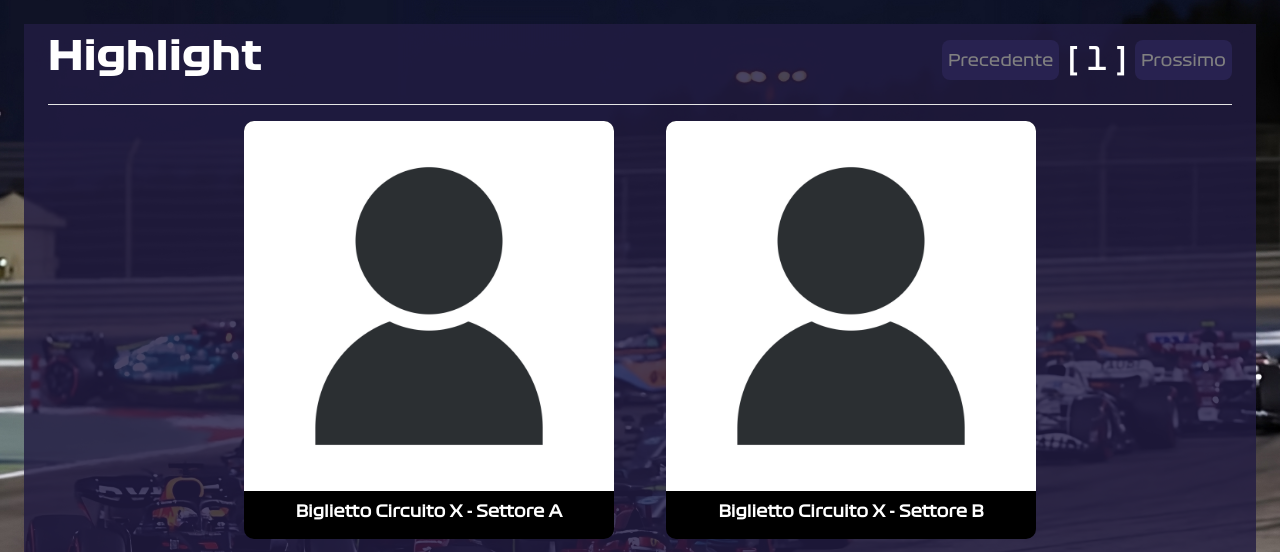
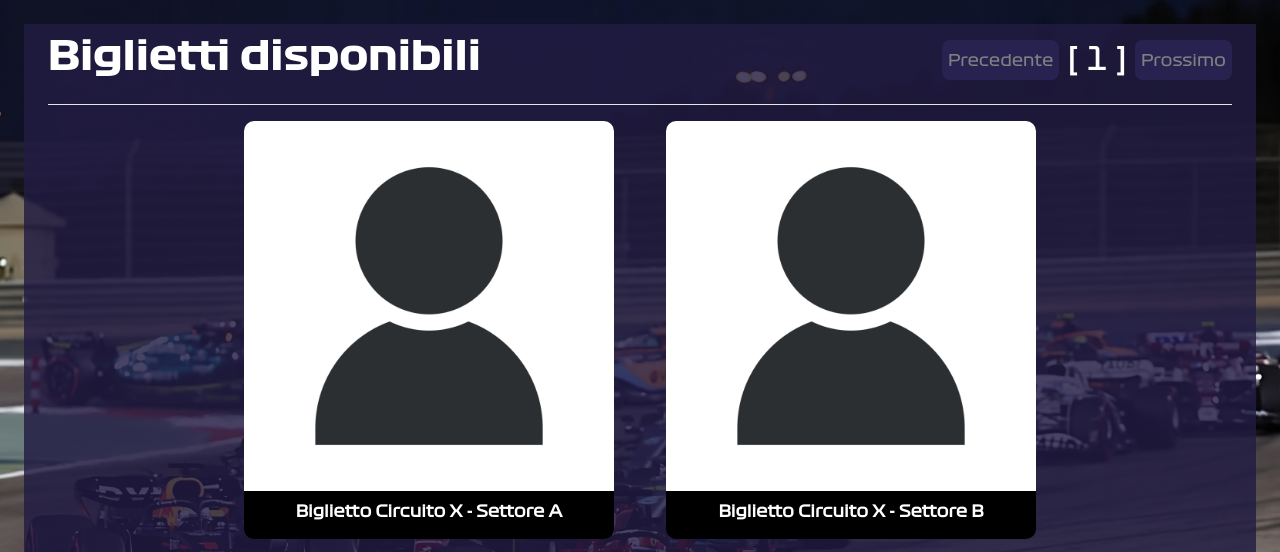
Before and after one commit to Anrighe/Progetto-Tecnologie-Web-2022-2023, a Django app: page /store/ in a window 1280 px wide. Shown: the part 51-603 px from the top of the page. Run offline with Django 4.2, Linux system fonts and the light colour scheme; data comes from the database, SQL or seed files in the repository; some libraries are stand-ins or nearby versions.

Commit message:
minor change

```diff
--- a/F1/templates/base.html
+++ b/F1/templates/base.html
@@ -69,7 +69,7 @@
               		<a class="nav-link f1-font-regular" href="{% url 'info:scuderie' %}">Scuderie</a>
             	</li>
             	<li class="nav-item">
-                	<a class="nav-link f1-font-regular" href="">Store</a>
+                	<a class="nav-link f1-font-regular" href="{% url 'store:store' %}">Store</a>
             	</li>
 
           	</ul>
--- a/F1/templates/store/store.html
+++ b/F1/templates/store/store.html
@@ -15,7 +15,7 @@
 
 <div class="highlight-container mt-4 ml-4 mr-4 mb-4 text-white">
     <div class="query-page-selector-container" align="right">
-        <h1 class="ml-4 mt-2 f1-font-bold mt-2">Highlight</h1>
+        <h1 class="ml-4 mt-2 f1-font-bold mt-2">Biglietti disponibili</h1>
         <div class="query-page-selector-container mt-2" align="right">
 
             {% if highlights.has_previous %}
```
